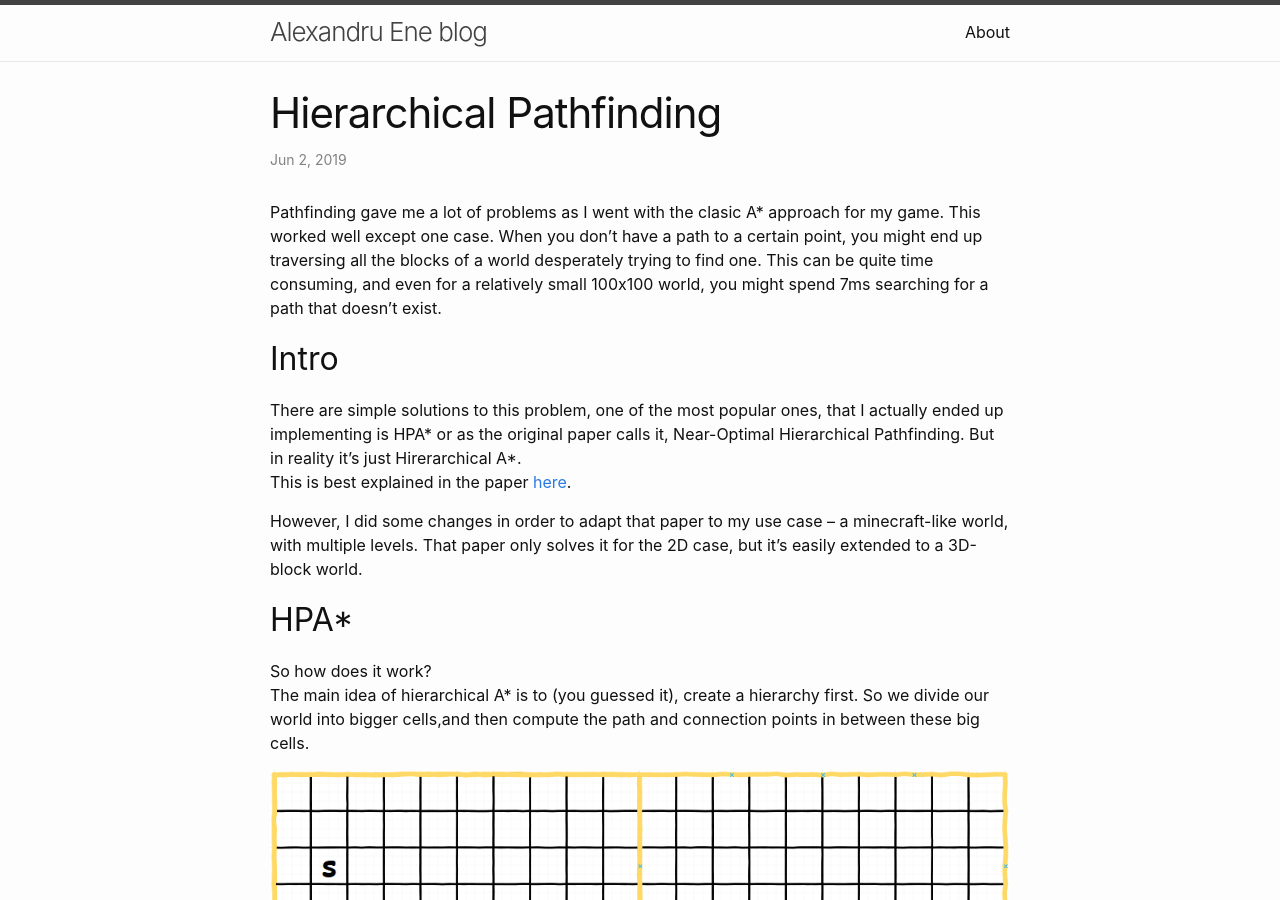
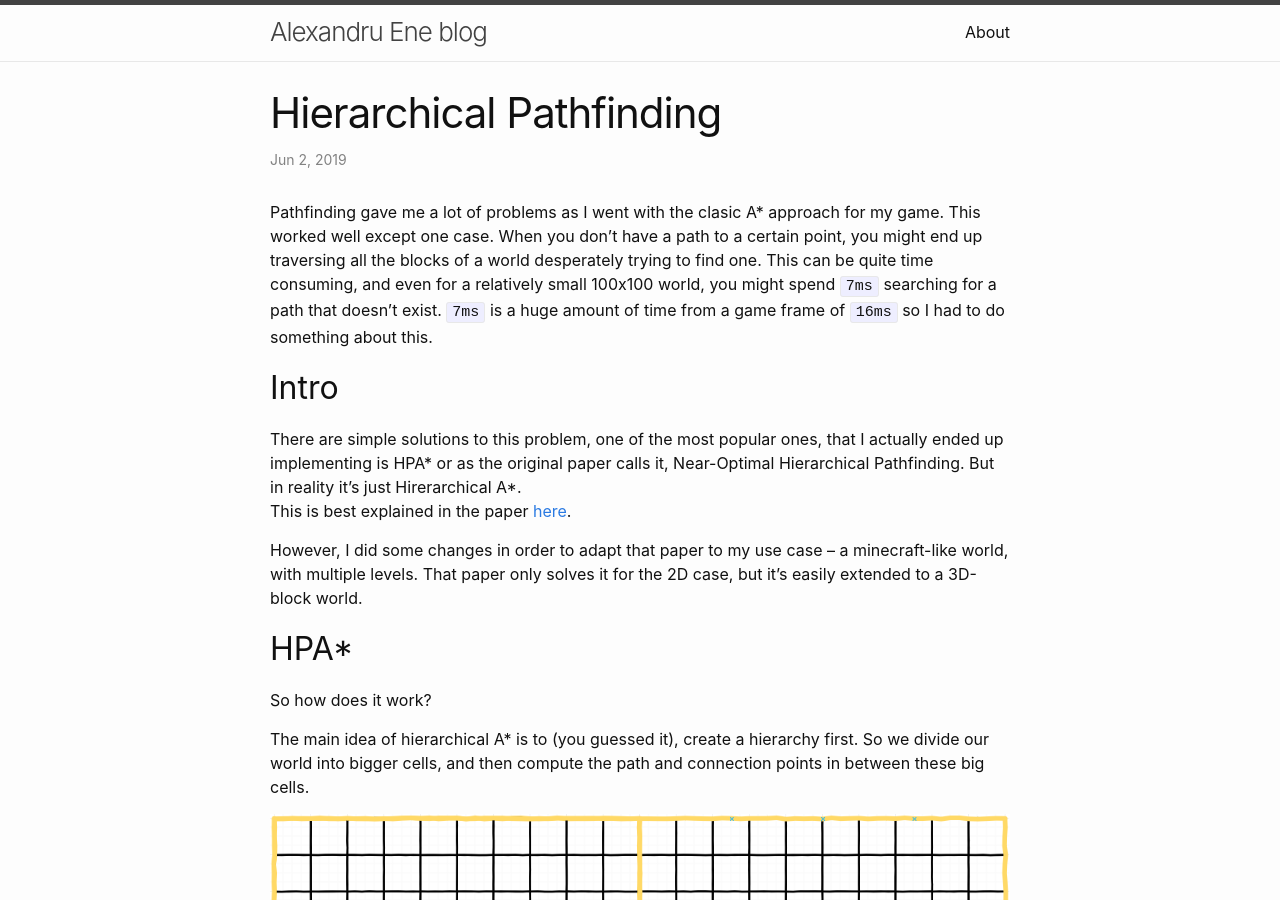
Before and after one commit to AlexEne/AlexEne.github.io, a Jekyll site: the page built from _posts/2019-06-02-Hierarchical-pathfinding.md, in a window 1280 px wide and 900 px high. Built offline with Jekyll 4.4.1, drawn with Linux system fonts in a browser that asks for light colours; comment, search, counter and statistics services are not loaded; some of the changed text lies outside the part shown.

Commit message:
small fixes

```diff
--- a/_posts/2019-06-02-Hierarchical-pathfinding.md
+++ b/_posts/2019-06-02-Hierarchical-pathfinding.md
@@ -2,7 +2,7 @@
 layout: post
 ---
 
-Pathfinding gave me a lot of problems as I went with the clasic A* approach for my game. This worked well except one case. When you don't have a path to a certain point, you might end up traversing all the blocks of a world desperately trying to find one. This can be quite time consuming, and even for a relatively small 100x100 world, you might spend 7ms searching for a path that doesn't exist.
+Pathfinding gave me a lot of problems as I went with the clasic A* approach for my game. This worked well except one case. When you don't have a path to a certain point, you might end up traversing all the blocks of a world desperately trying to find one. This can be quite time consuming, and even for a relatively small 100x100 world, you might spend `7ms` searching for a path that doesn't exist. `7ms` is a huge amount of time from a game frame of `16ms` so I had to do something about this.
 
 ## Intro
 
@@ -14,7 +14,8 @@ However, I did some changes in order to adapt that paper to my use case -- a min
 ## HPA*
 
 So how does it work?
-The main idea of hierarchical A* is to (you guessed it), create a hierarchy first. So we divide our world into bigger cells,and then compute the path and connection points in between these big cells.
+
+The main idea of hierarchical A* is to (you guessed it), create a hierarchy first. So we divide our world into bigger cells, and then compute the path and connection points in between these big cells.
 
 ![split map](/images/hierarchical_pathfinding/split_world.png "A map being split into high-level cells")
 
@@ -62,4 +63,4 @@ Handling terrain destruction is simple as we only need to re-compute the high-le
 So this is our short journey into HPA*. It is a great way to speed up pathfinding for your games, especially if you're using A* as this comes at an easy integration with your existing pathfinding code. You have to change the core code just slightly and most of the work is done in the initial high-level cell generation.
 Other ways to speed up pathfinding is using alternative data structures and things like nav meshes.
 
-I also explained this on my stream a while back so if you like this post in a video format you can watch that explanation [here](https://youtu.be/qSbSb8vMbLI?t=915)
+I also explained this on my stream a while back so if you like this post in a video format you can watch that explanation[here](https://youtu.be/qSbSb8vMbLI?t=915)
```
Also changed, not shown: other parts of _posts/2019-06-02-Hierarchical-pathfinding.md (+1 -1 lines).
